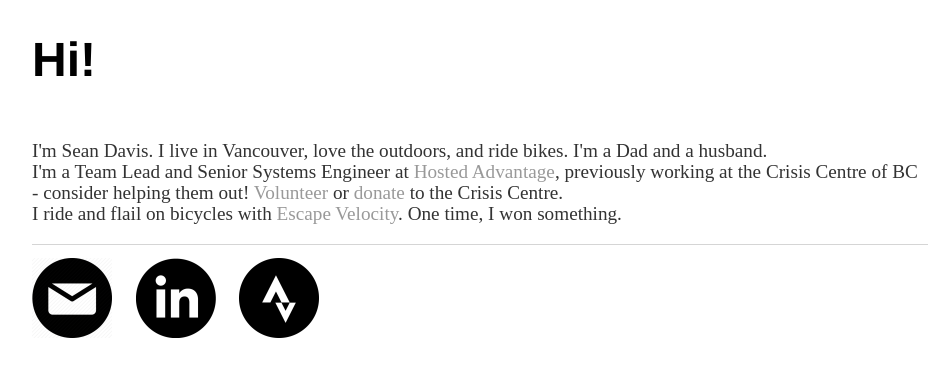
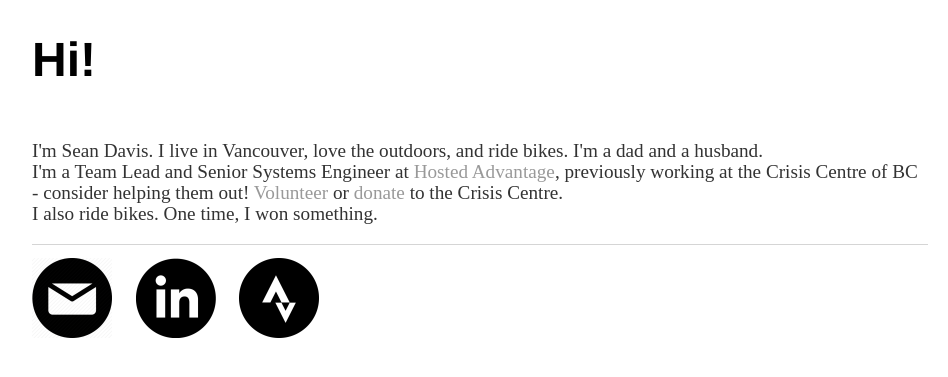
Before and after one commit to theseandavis/theseandavis.github.io, a Jekyll site: the page built from index.html, in a window 1280 px wide, cut to the strip 264-641 px from the top of the page. Shown: the whole strip, without its empty margins (160-1108 px from the left). Built offline with Jekyll 4.4.1, drawn with Linux system fonts in a browser that asks for light colours.

Commit message:
Update index.html

```diff
--- a/index.html
+++ b/index.html
@@ -5,7 +5,7 @@ title: Sean Davis
 
 		<div class="blurb">
 			<h1>Hi!</h1>
-			<p><br>I'm Sean Davis. I live in Vancouver, love the outdoors, and ride bikes. I'm a Dad and a husband.
+			<p><br>I'm Sean Davis. I live in Vancouver, love the outdoors, and ride bikes. I'm a dad and a husband.
 			<br>I'm a Team Lead and Senior Systems Engineer at <a href="https://hostedadvantage.com">Hosted Advantage</a>, previously working at the Crisis Centre of BC - consider helping them out! <a href="https://crisiscentre.bc.ca/volunteer">Volunteer</a> or <a href="https://crisiscentre.bc.ca/donate">donate</a> to the Crisis Centre.
-			<br>I ride and flail on bicycles with <a href="https://escapevelocity.bc.ca">Escape Velocity</a>. One time, I won something.
-			</div>
+			<br>I also ride bikes. One time, I won something.
+		</div>
```
